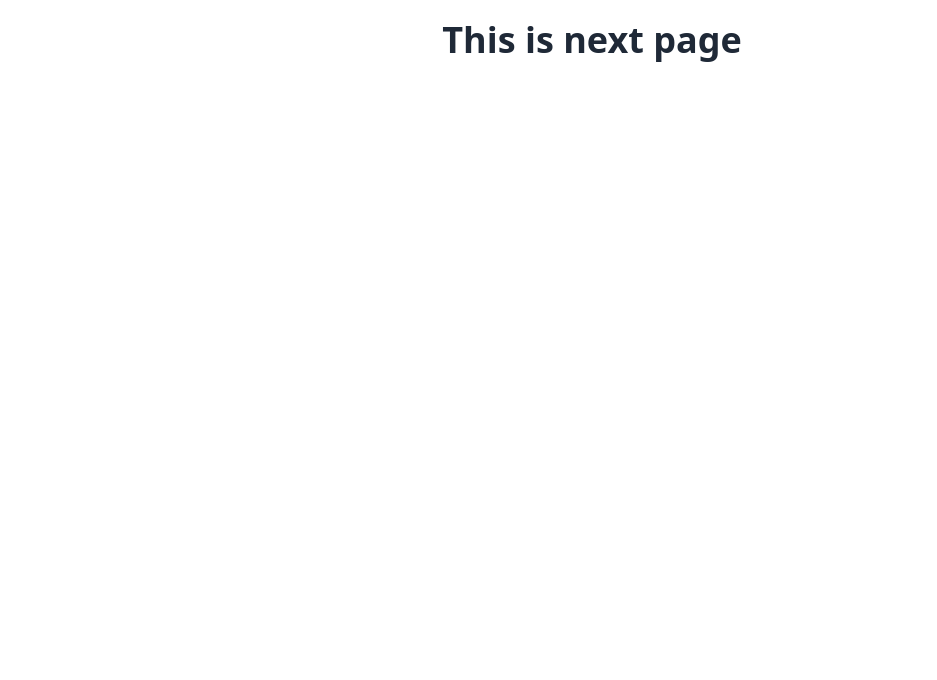
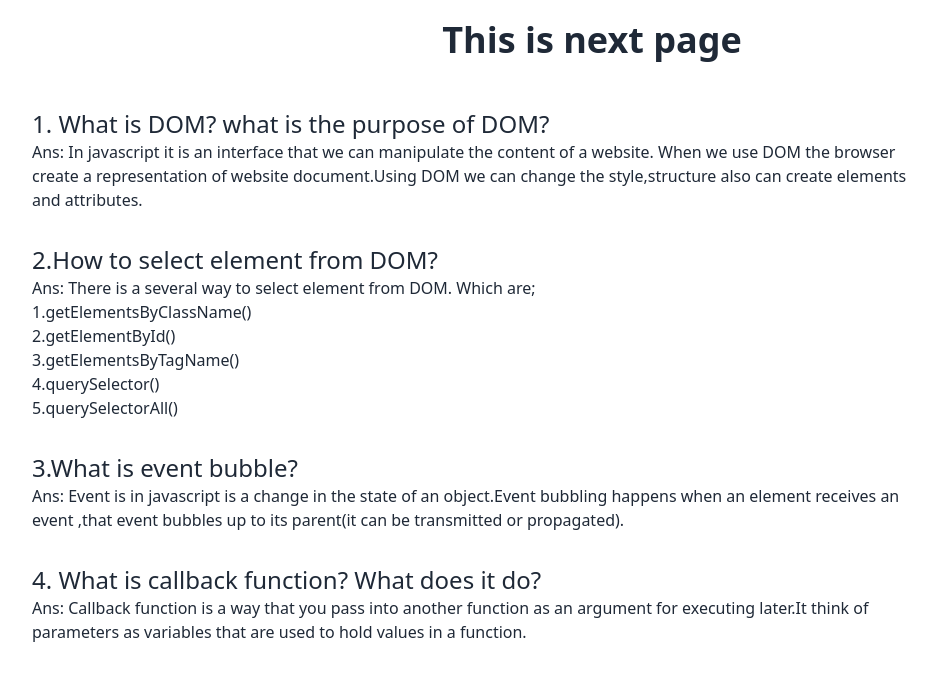
Before and after one commit to ForidaSweety/geometry-genius, a plain HTML site: page next.html in a window 1280 px wide. Shown: the whole page, without its empty margins (48-985 px from the left). Drawn offline with nearby package versions, Linux system fonts and the light colour scheme.

Commit message:
nextPage-ques & ans

```diff
--- a/js/calculation.js
+++ b/js/calculation.js
@@ -1,4 +1,4 @@
-
+// 1st card
 document.getElementById('first-card').addEventListener('click',function(){
 
 })
--- a/next.html
+++ b/next.html
@@ -12,7 +12,37 @@
    <header>
     <h1 class="text-4xl text-center mt-5 mb-12 font-bold">This is next page</h1>
    </header>
+   <main>
+    <section class="ml-20 w-[70%] ">
+        <!-- 1st ques -->
+        <div class="mb-8">
+            <p class="text-2xl">1. What is DOM? what is the purpose of DOM?</p>
+            <p>Ans: In javascript it is an interface that we can manipulate the content of a website. When we use DOM the browser create a representation of website document.Using DOM we can change the style,structure also can create elements and attributes. </p>
+        </div>
+        <!-- 2nd ques -->
+        <div class="mb-8">
+            <p class="text-2xl">2.How to select element from DOM?</p>
+            <p>Ans: There is a several way to select element from DOM. Which are;
+                <p>1.getElementsByClassName()</p>
+                <p>2.getElementById()</p>
+                <p>3.getElementsByTagName()</p>
+                <p>4.querySelector()</p>
+                <p>5.querySelectorAll()</p>
+            </p>
+        </div>
+        <!-- 3rd ques -->
+        <div class="mb-8">
+            <p class="text-2xl">3.What is event bubble?</p>
+            <p>Ans: Event is in javascript is a change in the state of an object.Event bubbling happens when an element receives an event ,that event bubbles up to its parent(it can be transmitted or propagated).</p>
+        </div>
+        <!-- 4th ques -->
+        <div>
+            <p class="text-2xl">4. What is callback function? What does it do?</p>
+            <p>Ans: Callback function is a way that you pass into another function as an argument for executing later.It think of parameters as variables that are used to hold values in a function.</p>
+        </div>
 
+    </section>
+   </main>
 
 </body>
 </html>
```
Also changed, not shown: index.html (+5 -3 lines).
